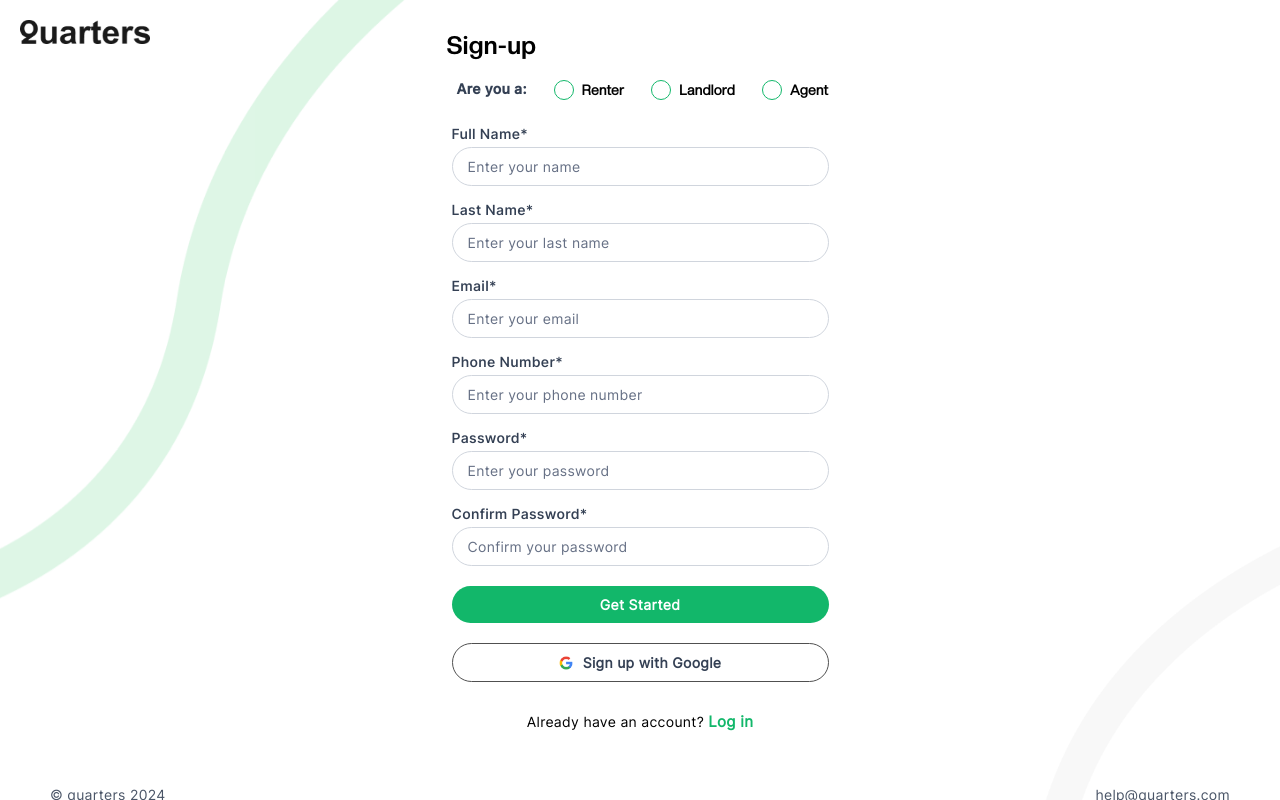
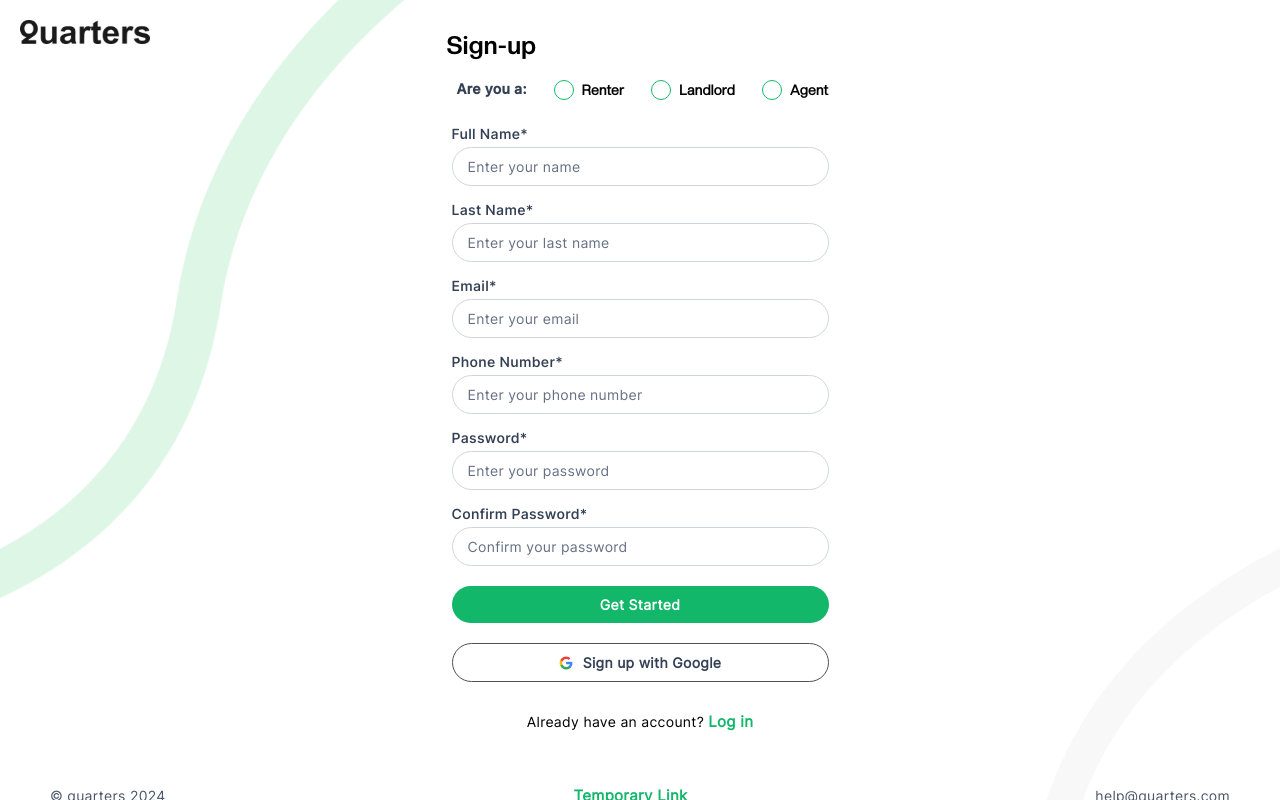
Before and after one commit to GeekerOneAFU/quarters, a React (Vite) app: page / in a window 1280 px wide. Built offline with nearby package versions, Linux system fonts and the light colour scheme.

Commit message:
6th push

```diff
--- a/src/partials/Footer.jsx
+++ b/src/partials/Footer.jsx
@@ -1,9 +1,12 @@
 import '../styles/footer.css'
+
+import { Link } from 'react-router-dom'
 
 const Footer = () => {
     return (
         <footer>
             <p>© quarters {new Date().getFullYear()}</p>
+            <Link className="link" to="/verify">Temporary Link</Link>
             <p>help@quarters.com</p>
         </footer>
     )
```
